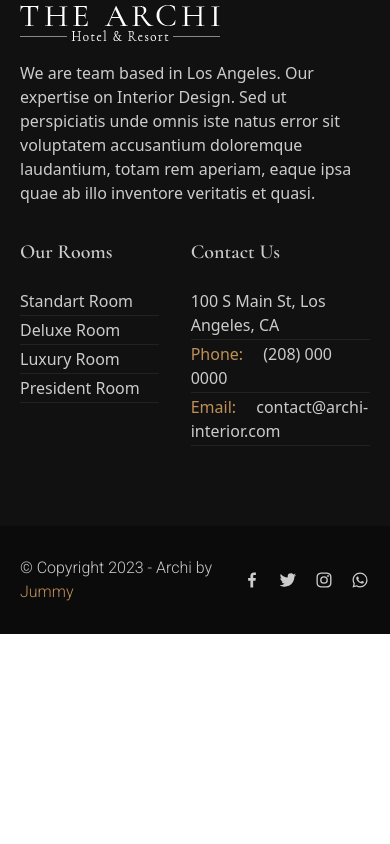
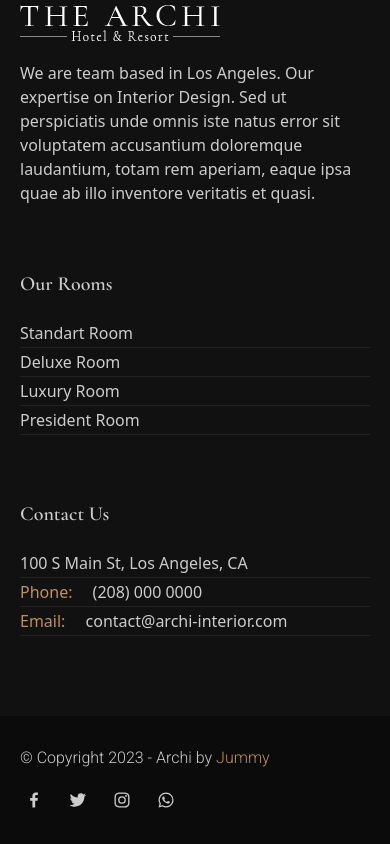
Before and after one commit to Oluwa-bunmi/Archi, a React (Vite) app: page / in a window 390 px wide. Shown: the part 6489-7333 px from the top of the page. Before the commit the page ends 7123 px from the top, so only its background shows below. Built offline with nearby package versions, Linux system fonts and the light colour scheme.

Commit message:
done with homepage yayyy

```diff
--- a/src/components/Footer.jsx
+++ b/src/components/Footer.jsx
@@ -1,18 +1,45 @@
 import { Link } from "react-router-dom";
+import { useState, useEffect } from "react";
 import {
   BiLogoFacebook,
   BiLogoTwitter,
   BiLogoInstagram,
   BiLogoWhatsapp,
+  BiSolidChevronUp,
 } from "react-icons/bi";
-import { PiWhatsappLogoFill } from "react-icons/pi";
 import logo from "../assets/logo.png";
 
 const Footer = () => {
+  const [showButton, setShowButton] = useState(false);
+
+  // Function to handle the scroll behavior and update the button visibility state
+  const handleScroll = () => {
+    if (window.scrollY > 100) {
+      // Show the button after scrolling down 300 pixels (you can adjust this value)
+      setShowButton(true);
+    } else {
+      setShowButton(false);
+    }
+  };
+
+  // Add a scroll event listener when the component mounts
+  useEffect(() => {
+    window.addEventListener("scroll", handleScroll);
+
+    // Clean up the event listener when the component unmounts
+    return () => {
+      window.removeEventListener("scroll", handleScroll);
+    };
+  }, []);
+
+  // Function to scroll to the top of the page when the button is clicked
+  const scrollToTop = () => {
+    window.scrollTo({ top: 0, behavior: "smooth" });
+  };
   return (
     <>
-      <footer className="px-5 md:px-28 text-[16px] font-light grid gap-8 lg:grid-cols-4 bg-[#111] text-[#ccc] py-20">
-        <div className="col-span-2">
+      <div className="px-5 md:px-28 text-[16px] font-light grid gap-16 lg:gap-8 lg:grid-cols-4 bg-[#111] text-[#ccc] py-20">
+        <div className="lg:col-span-2">
           <img src={logo} alt="logo" className="mb-[20px]" />
           <p>
             We are team based in Los Angeles. Our expertise on Interior Design.
@@ -53,20 +80,38 @@ const Footer = () => {
             contact@archi-interior.com
           </li>
         </ul>
-      </footer>
-      <div className="bg-[#0b0b0b] font-roboto text-[16px] font-light flex justify-between px-5 md:px-28 py-[30px] text-[#ccc]">
+      </div>
+      <div className="bg-[#0b0b0b] font-roboto text-[16px] font-light lg:flex justify-between px-5 md:px-28 py-[30px] text-[#ccc]">
         <p>
           © Copyright 2023 - Archi by
           <span className="text-[#bf9156] "> Jummy</span>
         </p>
-        <div className="flex items-center gap-4 text-xl">
-
-          <Link className="hover:bg-[#bf9156] hover:text-black hover:py-[3px] smooth"><BiLogoFacebook /></Link>
-          <Link className="hover:bg-[#bf9156] hover:text-black"><BiLogoTwitter /></Link>
-          <Link className="hover:bg-[#bf9156] hover:text-black"><BiLogoInstagram /></Link>
-          <Link className="hover:bg-[#bf9156] hover:text-black"><BiLogoWhatsapp /></Link>
+        <div className="flex items-center gap-4 text-xl mt-4 sm:mt-7 lg:mt-0">
+          <Link className="hover:bg-[#bf9156] hover:text-black transition-[0.5s] p-1">
+            <BiLogoFacebook />
+          </Link>
+          <Link className="hover:bg-[#bf9156] hover:text-black transition-[0.5s] p-1">
+            <BiLogoTwitter />
+          </Link>
+          <Link className="hover:bg-[#bf9156] hover:text-black transition-[0.5s] p-1">
+            <BiLogoInstagram />
+          </Link>
+          <Link className="hover:bg-[#bf9156] hover:text-black transition-[0.5s] p-1">
+            <BiLogoWhatsapp />
+          </Link>
         </div>
       </div>
+      <Link
+        className={`scroll-to-top-button ${
+          showButton ? "show" : "hidden"
+        } ${`text-[#ccc] flex items-center text-[22px] bg-[#bf9156] w-[32px] h-[32px]
+        rounded-sm bottom-[40px] right-[40px] fixed z-[999]`}`}
+        onClick={scrollToTop}
+      >
+        {/* text-[#ccc] flex items-center text-[22px] bg-[#bf9156] w-[32px] h-[32px]
+        rounded-sm bottom-[40px] right-[40px] fixed z-[999] */}
+        <BiSolidChevronUp className="mx-[5px]" />
+      </Link>
     </>
   );
 };
```
Also changed, not shown: 1 other file (tests, documents, lock files or other folders).
